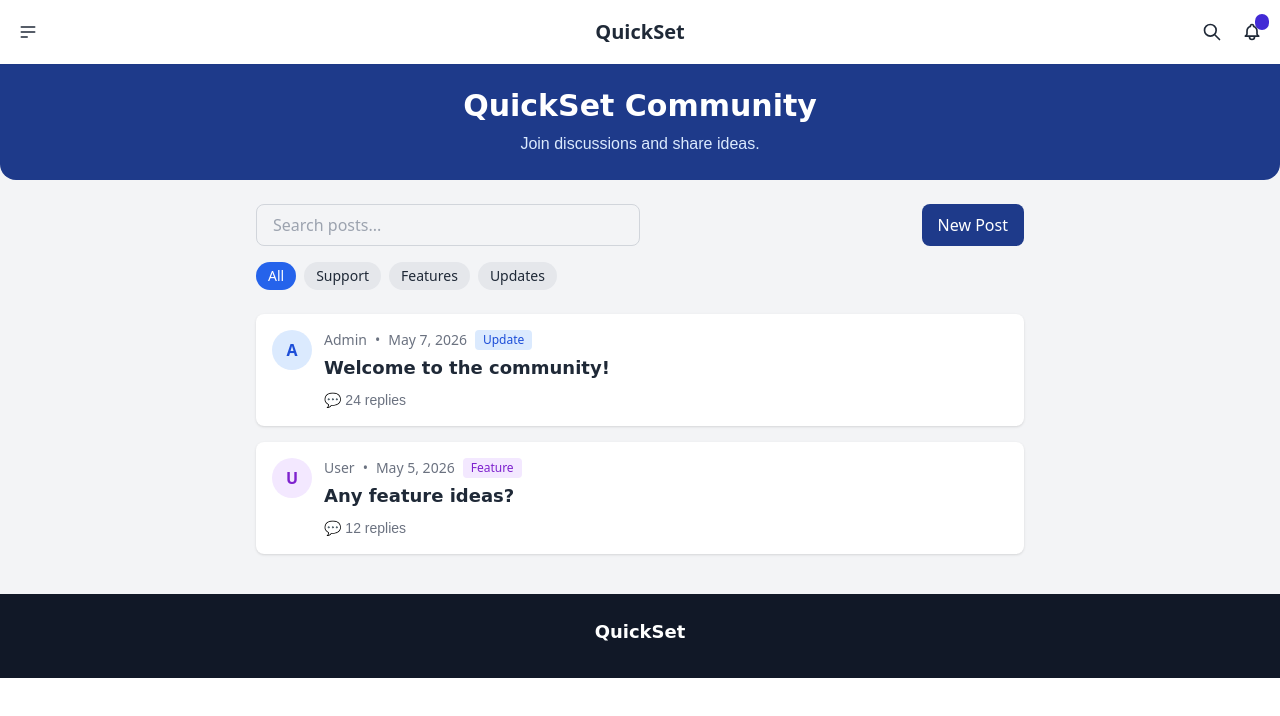
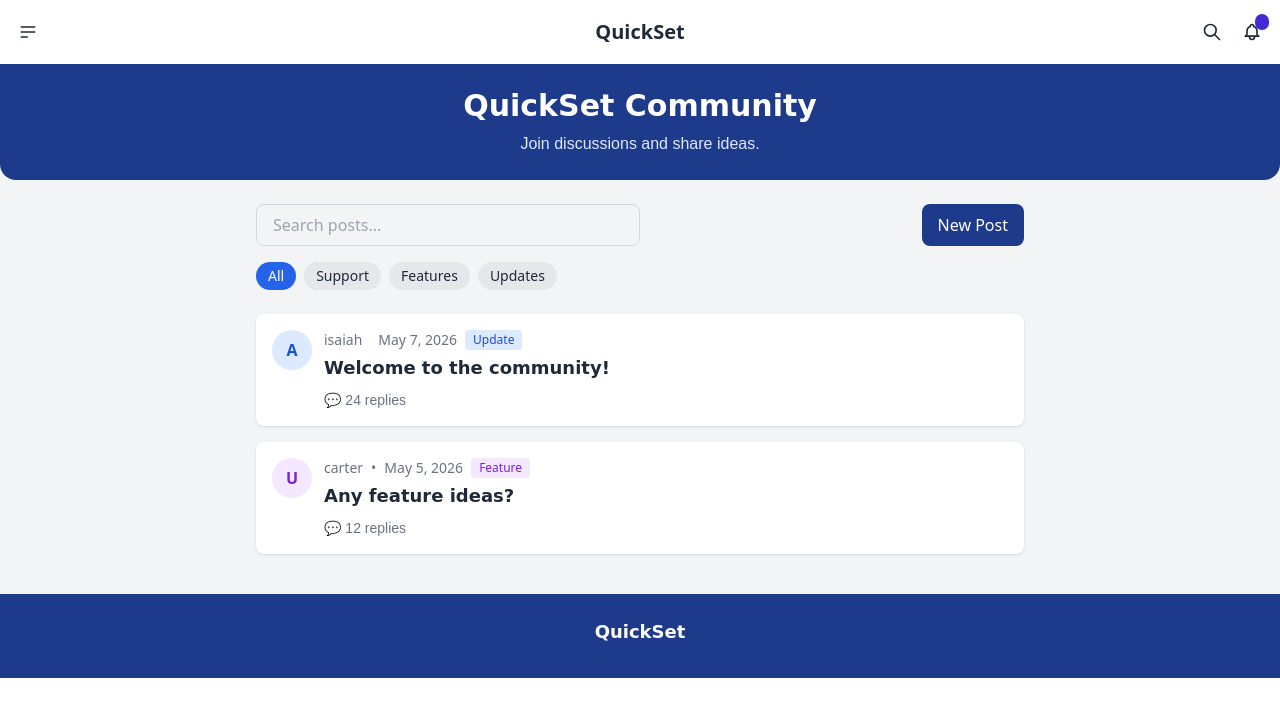
Before and after one commit to Brooklyn-STEAM/quickset, a website built with Vite: page src/pages/com.html in a window 1280 px wide. Built offline with nearby package versions, Linux system fonts and the light colour scheme.

Commit message:
general change

```diff
--- a/src/pages/com.html
+++ b/src/pages/com.html
@@ -110,8 +110,8 @@
       <div class="flex-1">
 
         <div class="flex items-center gap-2 text-sm text-gray-500">
-          <span>Admin</span>
-          <span>•</span>
+          <span>isaiah</span>
+          <span></span>
           <span>May 7, 2026</span>
           <span class="bg-blue-100 text-blue-700 px-2 py-0.5 rounded text-xs">
             Update
@@ -144,7 +144,7 @@
       <div class="flex-1">
 
         <div class="flex items-center gap-2 text-sm text-gray-500">
-          <span>User</span>
+          <span>carter</span>
           <span>•</span>
           <span>May 5, 2026</span>
           <span class="bg-purple-100 text-purple-700 px-2 py-0.5 rounded text-xs">
@@ -167,7 +167,7 @@
 </main>
 
 <!-- FOOTER -->
-<footer class="bg-gray-900 text-gray-300 mt-10 p-6 text-center">
+<footer class="bg-blue-900 text-gray-300 mt-10 p-6 text-center">
 
   <h3 class="text-white font-semibold text-lg">
     QuickSet
```
